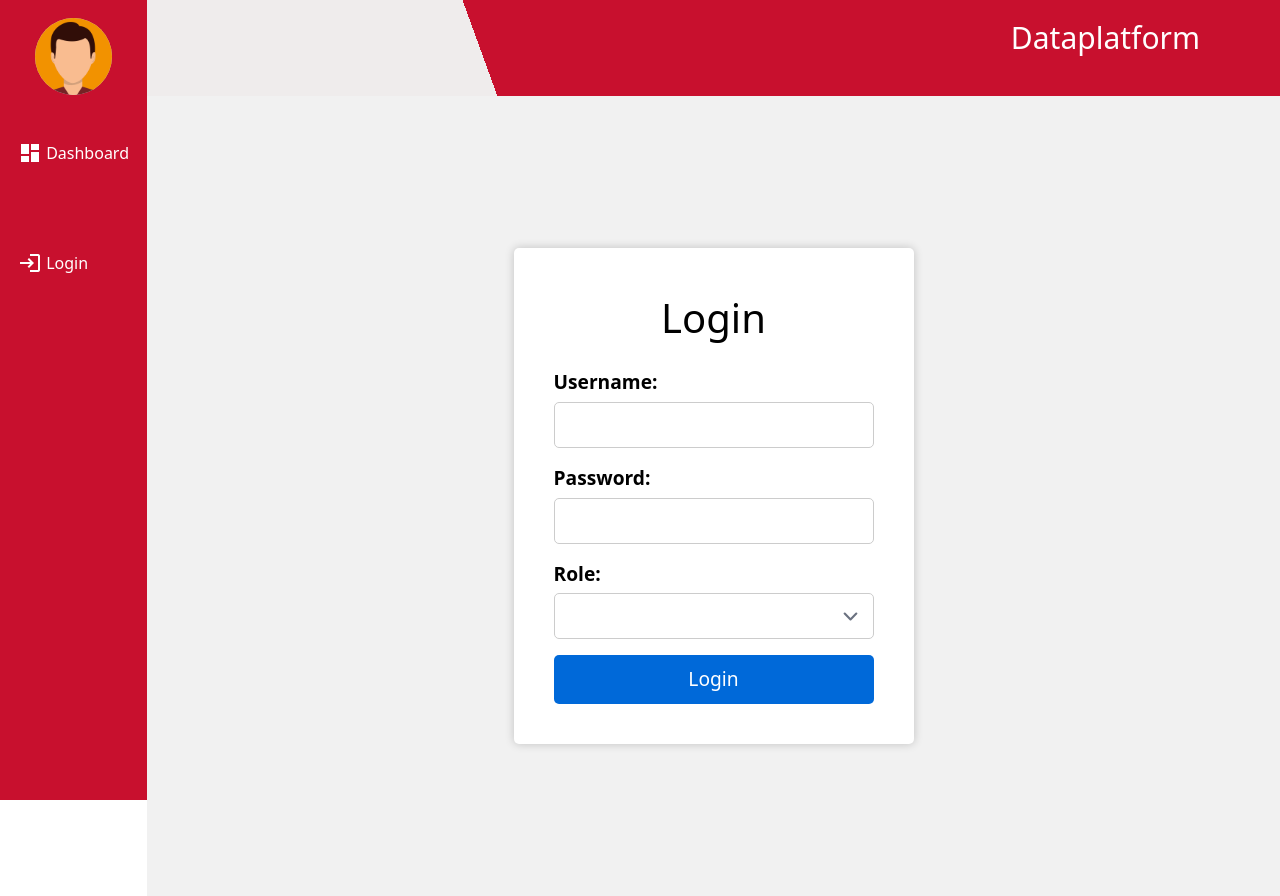
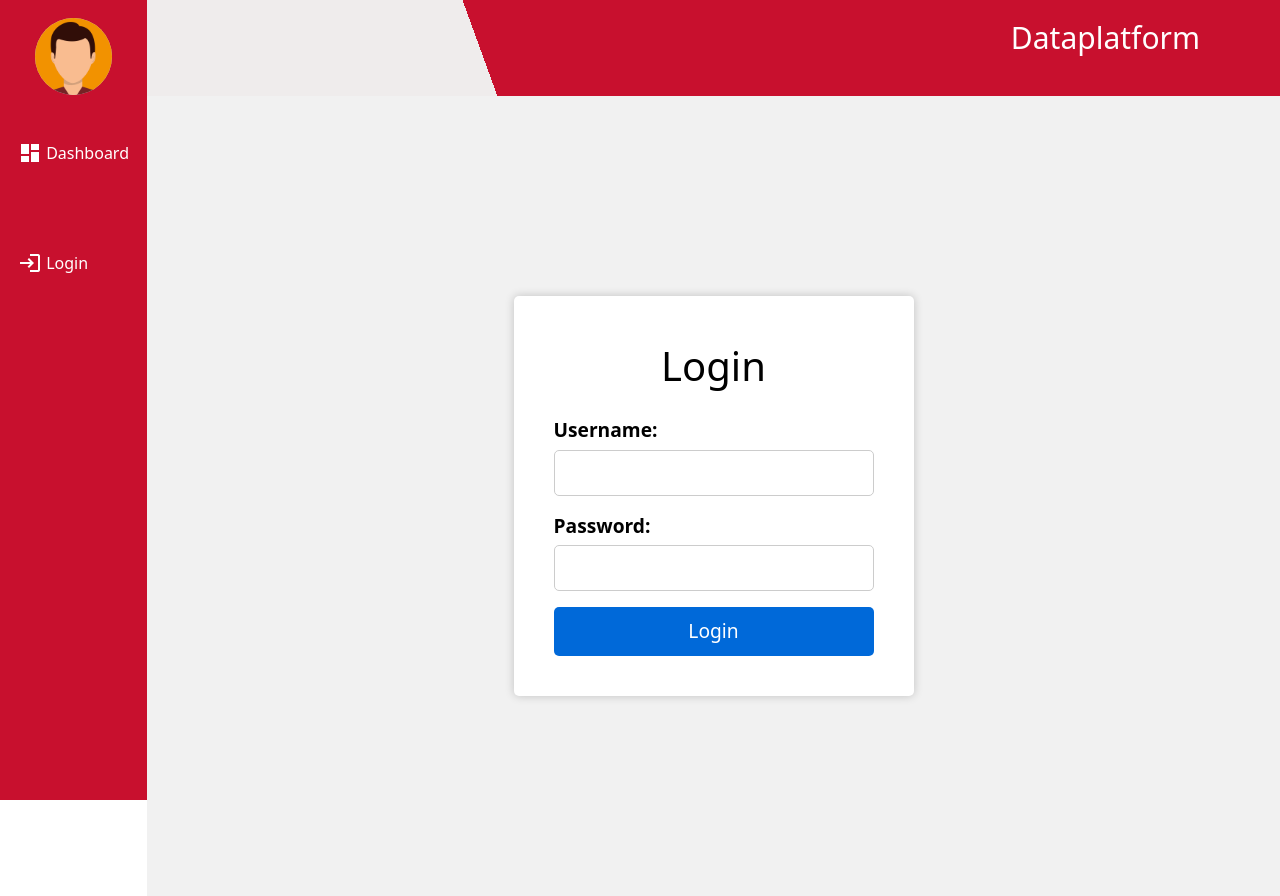
Before and after one commit to CIS-Spring-2023/project-cis_4339_project_18, a Vue app in the folder frontend/: page /login in a window 1280 px wide. Built offline with nearby package versions, Linux system fonts and the light colour scheme; no server answers.

Commit message:
Made login route work

```diff
--- a/frontend/src/components/login.vue
+++ b/frontend/src/components/login.vue
@@ -1,7 +1,7 @@
 <script>
 import axios from 'axios'
 const apiURL = import.meta.env.VITE_ROOT_API
-import { useLoggedInUserStore } from "@/store/loggedInUser";
+import { useLoggedInUserStore } from "@/store/loggedInUser"
 import useVuelidate from '@vuelidate/core'
 import { required } from '@vuelidate/validators'
 
@@ -10,14 +10,12 @@ export default {
     return {
       username: "",
       password: "",
-      role: "",
-    };
+    }
   },
   validations() {
     return {
       username: { required },
-      password: { required },
-      role: { required }
+      password: { required }
     }
   },
   setup() {
@@ -45,14 +43,7 @@ export default {
             <label for="password">Password:</label>
             <input type="password" id="password" v-model="password" class="form-control">
           </div>
-          <div class="form-group">
-            <label for="role">Role:</label>
-            <select id="role" v-model="role" class="form-control">
-              <option value="editor">Editor</option>
-              <option value="viewer">Viewer</option>
-            </select>
-          </div>
-          <button type="submit" class="btn btn-primary" v-on:click.prevent="store.login(username, password, role === 'editor' ? 'editor' : 'viewer')">Login</button>
+          <button type="submit" class="btn btn-primary" v-on:click.prevent="store.login(username, password)">Login</button>
         </form>
       </div>
     </div>
--- a/frontend/src/router/index.js
+++ b/frontend/src/router/index.js
@@ -42,7 +42,7 @@ const routes = [
   },
   {
     path: '/login',
-    name: 'Login',
+    name: 'login',
     props: true,
     component: () => import('../components/login.vue')
   },
--- a/frontend/src/store/loggedInUser.js
+++ b/frontend/src/store/loggedInUser.js
@@ -11,9 +11,9 @@ export const useLoggedInUserStore = defineStore({
   }),
 
   actions: {
-    async login(username, password, role) {
+    async login(username, password) {
       try {
-        const response = await axios.post(`${apiURL}/login`, { username, password, role });
+        const response = await axios.post(`${apiURL}/login`, { username, password});
         this.$patch({
           isLoggedIn: response.isAllowed,
           isEditor: response.isEditor,
@@ -34,12 +34,3 @@ export const useLoggedInUserStore = defineStore({
     }
   }
 });
-
-function apiLogin(u, p, role) {
-  if (role ==="viewer") {
-    return Promise.resolve({ isAllowed: true, isEditor: false });
-  }
-  if (role ==="editor") {
-    return Promise.resolve({ isAllowed: true, isEditor: true });
-  }
-}
```
Also changed, not shown: 1 other file (tests, documents, lock files or other folders).
